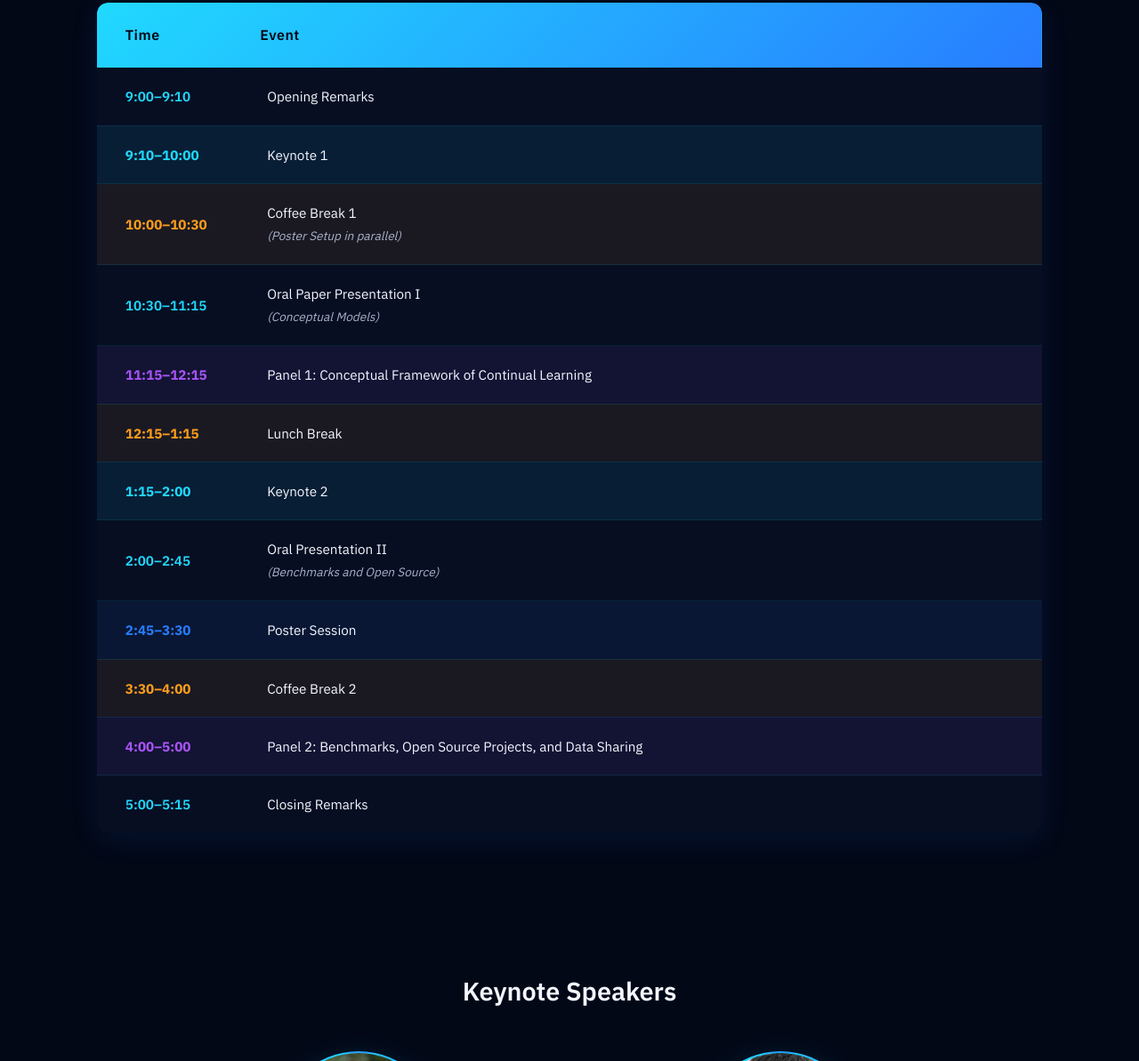
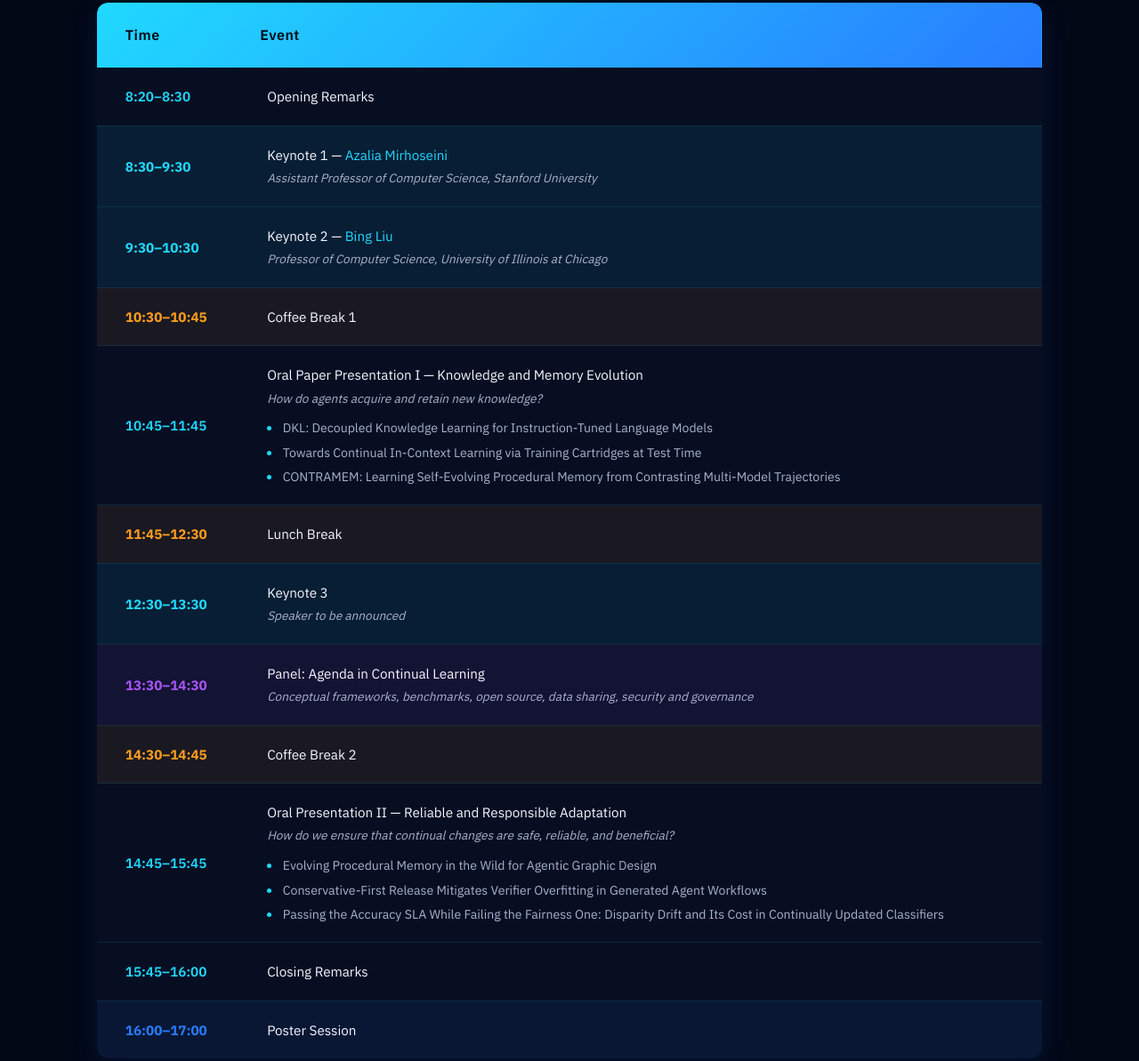
Before and after one commit to CLEA-NeurIPS/CLEA-NeurIPS.github.io, a plain HTML site: page index.html in a window 1280 px wide. Shown: the part 3332-4525 px from the top of the page at 89% size. Drawn offline with Linux system fonts and the light colour scheme.

Commit message:
Update program schedule with final times, speakers, and accepted papers (#1)
Replaces the schedule table with the confirmed program:

- Day now runs 8:20-17:00 (was 9:00-17:15)
- Three keynotes instead of two; Keynote 3 speaker is TBD
- Single panel ("Agenda in Continual Learning") replaces the previous
  two panels
- Both oral sessions gain a session theme and their three accepted
  paper titles
- Poster session moves to the closing 16:00-17:00 slot

Keynote rows link to the same speaker profiles already used in the
Speakers section. Adds a .paper-list style for the per-session paper
titles; row color coding reuses the existing keynote/panel/break/poster
classes.

Co-authored-by: Claude <claude@anthropic.com>
Co-authored-by: Claude Opus 5 <noreply@anthropic.com>

```diff
--- a/index.html
+++ b/index.html
@@ -175,52 +175,72 @@
                     </thead>
                     <tbody>
                         <tr class="event-row">
-                            <td class="time-cell">9:00–9:10</td>
+                            <td class="time-cell">8:20–8:30</td>
                             <td class="event-cell">Opening Remarks</td>
                         </tr>
                         <tr class="event-row keynote">
-                            <td class="time-cell">9:10–10:00</td>
-                            <td class="event-cell">Keynote 1</td>
+                            <td class="time-cell">8:30–9:30</td>
+                            <td class="event-cell">Keynote 1 — <a href="https://profiles.stanford.edu/azalia-mirhoseini" target="_blank">Azalia Mirhoseini</a>
+                                <span class="note">Assistant Professor of Computer Science, Stanford University</span>
+                            </td>
+                        </tr>
+                        <tr class="event-row keynote">
+                            <td class="time-cell">9:30–10:30</td>
+                            <td class="event-cell">Keynote 2 — <a href="https://www.cs.uic.edu/~liub/" target="_blank">Bing Liu</a>
+                                <span class="note">Professor of Computer Science, University of Illinois at Chicago</span>
+                            </td>
                         </tr>
                         <tr class="event-row break">
-                            <td class="time-cell">10:00–10:30</td>
-                            <td class="event-cell">Coffee Break 1 <span class="note">(Poster Setup in parallel)</span></td>
+                            <td class="time-cell">10:30–10:45</td>
+                            <td class="event-cell">Coffee Break 1</td>
                         </tr>
                         <tr class="event-row">
-                            <td class="time-cell">10:30–11:15</td>
-                            <td class="event-cell">Oral Paper Presentation I <span class="note">(Conceptual Models)</span></td>
-                        </tr>
-                        <tr class="event-row panel">
-                            <td class="time-cell">11:15–12:15</td>
-                            <td class="event-cell">Panel 1: Conceptual Framework of Continual Learning</td>
+                            <td class="time-cell">10:45–11:45</td>
+                            <td class="event-cell">Oral Paper Presentation I — Knowledge and Memory Evolution
+                                <span class="note">How do agents acquire and retain new knowledge?</span>
+                                <ul class="paper-list">
+                                    <li>DKL: Decoupled Knowledge Learning for Instruction-Tuned Language Models</li>
+                                    <li>Towards Continual In-Context Learning via Training Cartridges at Test Time</li>
+                                    <li>CONTRAMEM: Learning Self-Evolving Procedural Memory from Contrasting Multi-Model Trajectories</li>
+                                </ul>
+                            </td>
                         </tr>
                         <tr class="event-row break">
-                            <td class="time-cell">12:15–1:15</td>
+                            <td class="time-cell">11:45–12:30</td>
                             <td class="event-cell">Lunch Break</td>
                         </tr>
                         <tr class="event-row keynote">
-                            <td class="time-cell">1:15–2:00</td>
-                            <td class="event-cell">Keynote 2</td>
+                            <td class="time-cell">12:30–13:30</td>
+                            <td class="event-cell">Keynote 3 <span class="note">Speaker to be announced</span></td>
+                        </tr>
+                        <tr class="event-row panel">
+                            <td class="time-cell">13:30–14:30</td>
+                            <td class="event-cell">Panel: Agenda in Continual Learning
+                                <span class="note">Conceptual frameworks, benchmarks, open source, data sharing, security and governance</span>
+                            </td>
+                        </tr>
+                        <tr class="event-row break">
+                            <td class="time-cell">14:30–14:45</td>
+                            <td class="event-cell">Coffee Break 2</td>
                         </tr>
                         <tr class="event-row">
-                            <td class="time-cell">2:00–2:45</td>
-                            <td class="event-cell">Oral Presentation II <span class="note">(Benchmarks and Open Source)</span></td>
+                            <td class="time-cell">14:45–15:45</td>
+                            <td class="event-cell">Oral Presentation II — Reliable and Responsible Adaptation
+                                <span class="note">How do we ensure that continual changes are safe, reliable, and beneficial?</span>
+                                <ul class="paper-list">
+                                    <li>Evolving Procedural Memory in the Wild for Agentic Graphic Design</li>
+                                    <li>Conservative-First Release Mitigates Verifier Overfitting in Generated Agent Workflows</li>
+                                    <li>Passing the Accuracy SLA While Failing the Fairness One: Disparity Drift and Its Cost in Continually Updated Classifiers</li>
+                                </ul>
+                            </td>
+                        </tr>
+                        <tr class="event-row">
+                            <td class="time-cell">15:45–16:00</td>
+                            <td class="event-cell">Closing Remarks</td>
                         </tr>
                         <tr class="event-row poster">
-                            <td class="time-cell">2:45–3:30</td>
+                            <td class="time-cell">16:00–17:00</td>
                             <td class="event-cell">Poster Session</td>
-                        </tr>
-                        <tr class="event-row break">
-                            <td class="time-cell">3:30–4:00</td>
-                            <td class="event-cell">Coffee Break 2</td>
-                        </tr>
-                        <tr class="event-row panel">
-                            <td class="time-cell">4:00–5:00</td>
-                            <td class="event-cell">Panel 2: Benchmarks, Open Source Projects, and Data Sharing</td>
-                        </tr>
-                        <tr class="event-row">
-                            <td class="time-cell">5:00–5:15</td>
-                            <td class="event-cell">Closing Remarks</td>
                         </tr>
                     </tbody>
                 </table>
--- a/styles.css
+++ b/styles.css
@@ -450,6 +450,34 @@ section {
     margin-top: 0.25rem;
     font-weight: 400;
     font-style: italic;
+}
+
+.paper-list {
+    list-style: none;
+    margin: 0.75rem 0 0;
+    padding: 0;
+    display: flex;
+    flex-direction: column;
+    gap: 0.4rem;
+}
+
+.paper-list li {
+    position: relative;
+    padding-left: 1.1rem;
+    font-size: 0.88rem;
+    color: var(--muted);
+    line-height: 1.5;
+}
+
+.paper-list li::before {
+    content: "";
+    position: absolute;
+    left: 0;
+    top: 0.5rem;
+    width: 5px;
+    height: 5px;
+    border-radius: 50%;
+    background: var(--cyan);
 }
 
 /* ===========================
@@ -1018,6 +1046,10 @@ section {
         padding: 1rem;
     }
 
+    .paper-list li {
+        font-size: 0.8rem;
+    }
+
     /* Speakers */
     .speakers-grid {
         grid-template-columns: 1fr;
```
